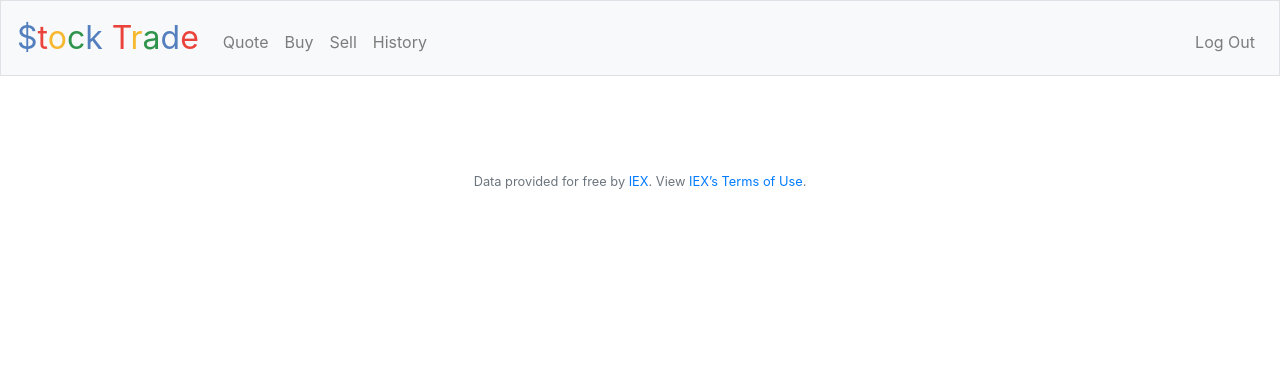
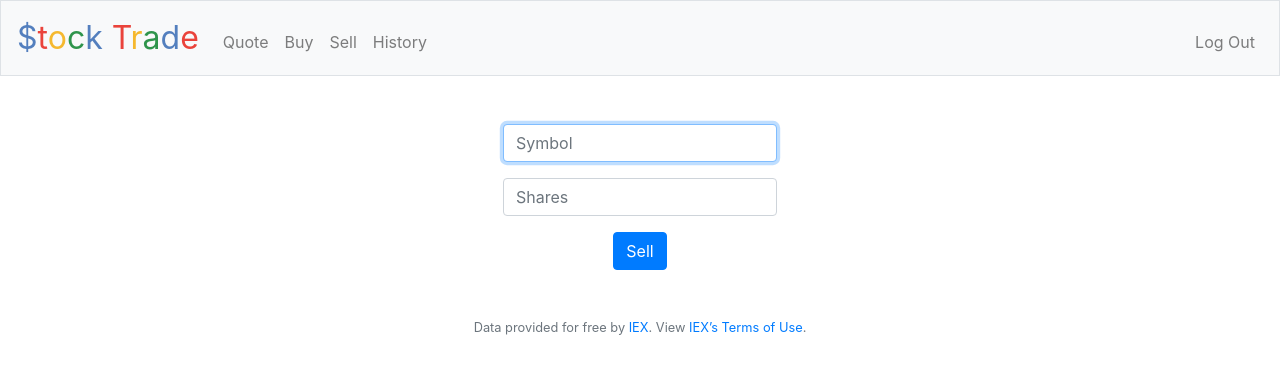
Before and after one commit to Iliaromanov/Stock-Trade, a Flask app: page /sell in a window 1280 px wide. Shown: the top 374 px of the page. Run offline with Flask 2, Linux system fonts and the light colour scheme; a user stored in the database is signed in; some libraries are stand-ins or nearby versions.

Commit message:
completed frontend for sell stock page

```diff
--- a/templates/sell.html
+++ b/templates/sell.html
@@ -3,5 +3,13 @@
 {% block title %}Sell{% endblock %}
 
 {% block main %}
-
+<form action="/sell" method="post">
+    <div class="form-group">
+        <input autocomplete="off" autofocus class="form-control" name="symbol" placeholder="Symbol" type="text">
+    </div>
+    <div class="form-group">
+        <input autocomplete="off" autofocus class="form-control" name="shares" placeholder="Shares" type="number">
+    </div>
+    <button class="btn btn-primary" type="submit">Sell</button>
+</form>
 {% endblock %}
```
